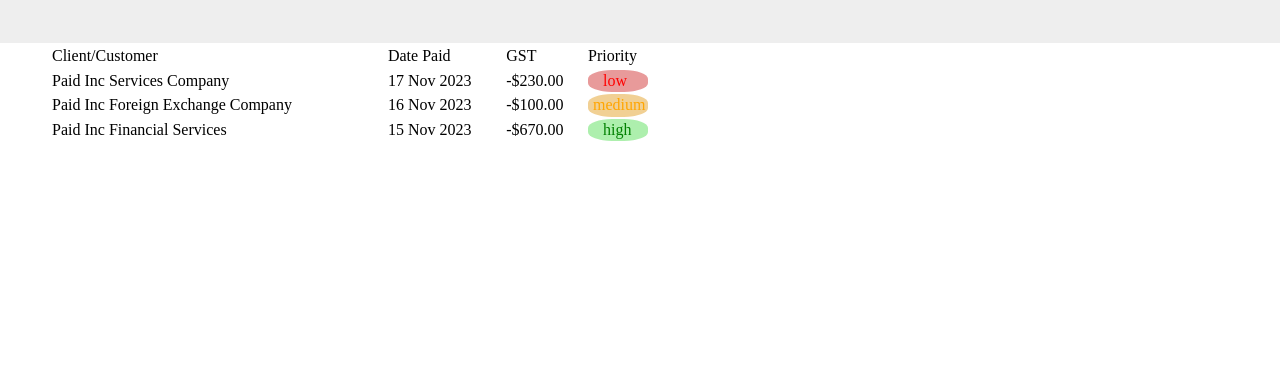
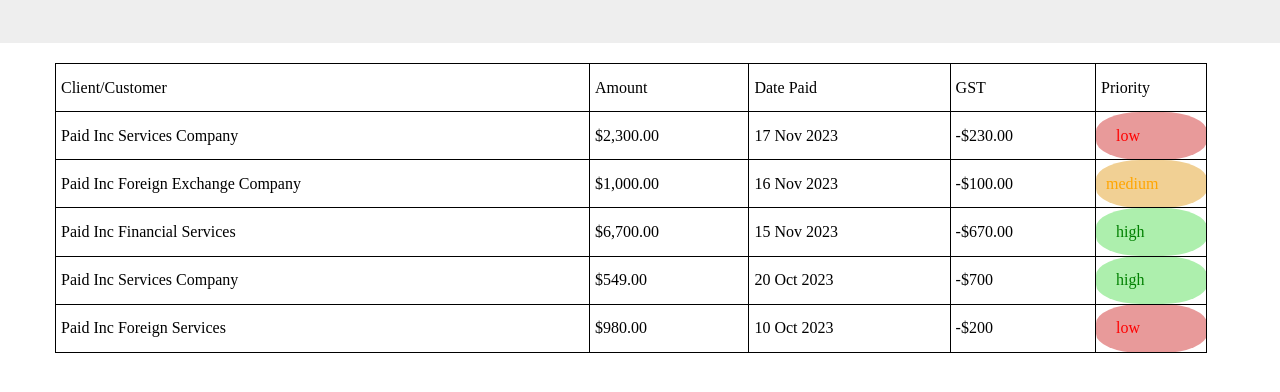
Before and after one commit to FalguniShinde2004/Bootcoding_Internship, a plain HTML site: page index.html in a window 1280 px wide. Shown: the part 362-754 px from the top of the page. Drawn offline with Linux system fonts and the light colour scheme.

Commit message:
Table is made

```diff
--- a/index.html
+++ b/index.html
@@ -33,33 +33,53 @@
             </tr>
         </table>
     </div>
-    <div class="tables">
+
         <table class="client" >
             <tr>
                 <td>Client/Customer</td>
+                <td>Amount</td>
                 <td>Date Paid</td>
                 <td>GST</td>
+
                 <td>Priority</td>
             </tr>
             <tr>
                 <td>Paid Inc Services Company</td>
+                <td>$2,300.00</td>
                 <td>17 Nov 2023</td>
                 <td>-$230.00</td>
+
                 <td id="low"><p id="para-l">low</p></td>
             </tr>
             <tr>
                 <td>Paid Inc Foreign Exchange Company</td>
+                <td>$1,000.00</td>
                 <td>16 Nov 2023</td>
                 <td>-$100.00</td>
                 <td id="medium"><p id="para-m">medium</p></td>
             </tr>
             <tr>
                 <td>Paid Inc Financial Services</td>
+                <td>$6,700.00</td>
                 <td>15 Nov 2023</td>
                 <td>-$670.00</td>
                 <td id="high"><p id="para-h">high</p></td>
             </tr>
+            <tr>
+                <td>Paid Inc Services Company</td>
+                <td>$549.00</td>
+                <td>20 Oct 2023</td>
+                <td>-$700</td>
+                <td id="high"><p id="para-h">high</p></td>
+            </tr>
+            <tr>
+                <td>Paid Inc Foreign Services</td>
+                <td>$980.00</td>
+                <td>10 Oct 2023</td>
+                <td>-$200</td>
+                <td id="low"><p id="para-l">low</p></td>
+            </tr>
         </table>
-    </div>
+
 </body>
 </html>
--- a/style.css
+++ b/style.css
@@ -22,15 +22,22 @@ h4{
     background-color:#EEEEEE;
 }
 .client{
-   width: 600px;
-   margin-left: 50px;
-   height: 100px;
+    align-content: center;
+   width: 90%;
+   margin-left: 55px;
+border-spacing: 0 20px;
+border: "1";
+margin-top: 20px;
+height: 290px;
+
 }
 #low{
      color: red;
     background-color: rgb(232, 154, 154);
     border-radius: 40%;
-    width:15px;
+ width:100px;
+
+
 }
 #para-l{
     margin-left: 15px;
@@ -39,7 +46,7 @@ h4{
    color:orange;
    background-color: rgb(241, 208, 148);
    border-radius: 40%;
-   width: 60px;
+
 }
 #para-m{
     margin-left: 5px;
@@ -49,7 +56,17 @@ h4{
     color: green;
     background-color: rgb(173, 239, 173);
     border-radius: 40%;
+
 }
 #para-h{
     margin-left: 15px;
 }
+.client   {
+    border: 1px solid black;
+ border-collapse: collapse;
+}
+.client td{
+    border :1px solid black;
+    padding: 5px;
+    height: 30px;
+}
```
